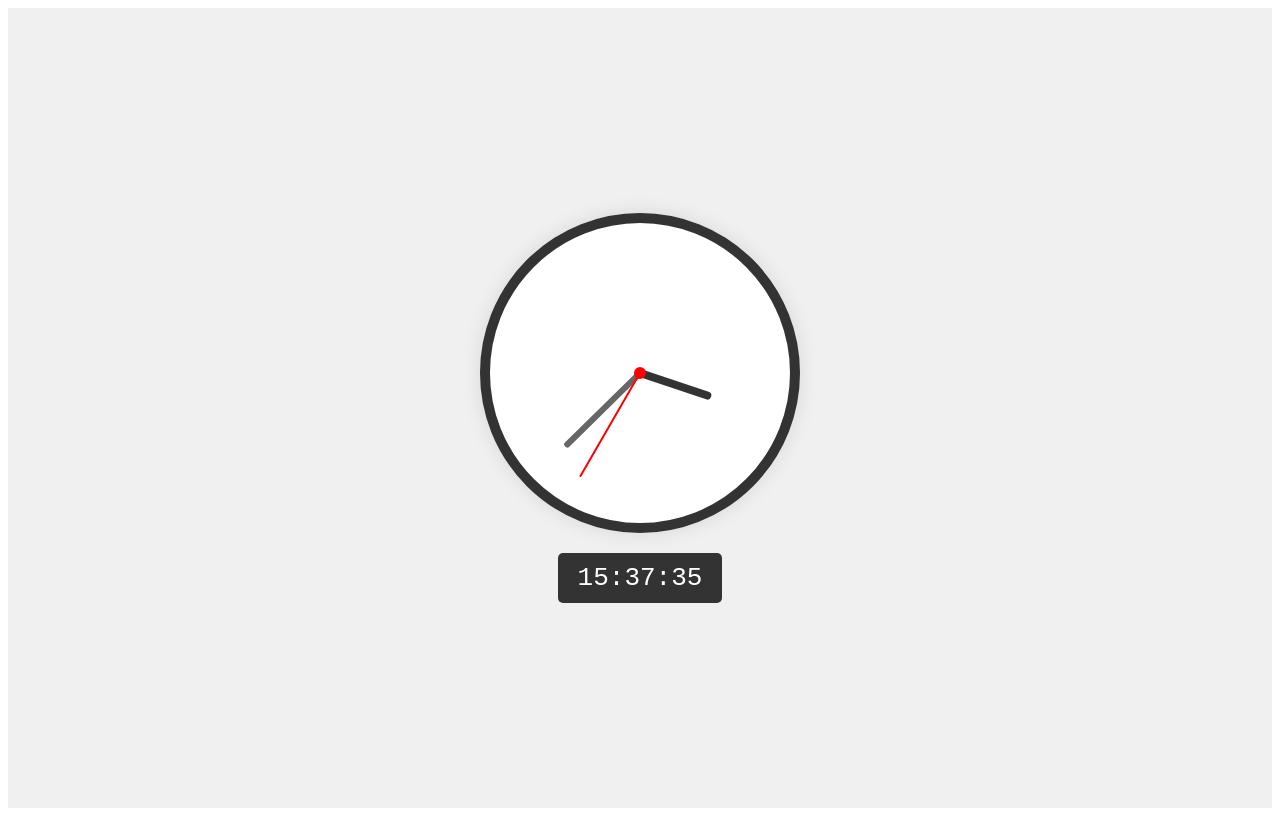
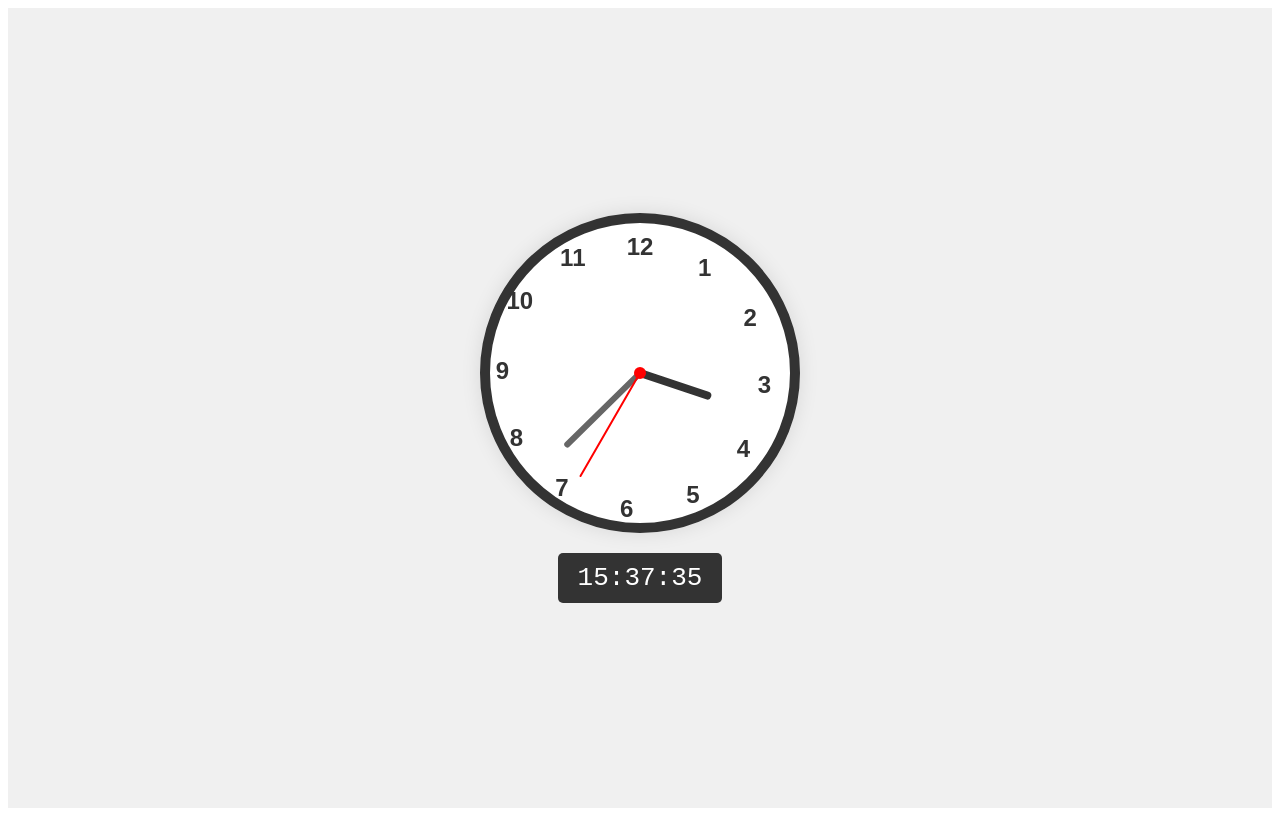
Before and after one commit to mrsumanth19/byte_xl-task-1, a plain HTML site: page index.html in a window 1280 px wide. Drawn offline with Linux system fonts and the light colour scheme.

Commit message:
Update index.html

```diff
--- a/index.html
+++ b/index.html
@@ -23,6 +23,62 @@
             position: relative;
             box-shadow: 0 0 20px rgba(0, 0, 0, 0.1);
         }
+
+        .number {
+            position: absolute;
+            width: 100%;
+            height: 100%;
+            text-align: center;
+            font-size: 1.5em;
+            font-family: Arial, sans-serif;
+            font-weight: bold;
+            color: #333;
+        }
+
+        .number span {
+            display: inline-block;
+            position: absolute;
+            left: 50%;
+            transform: translateX(-50%);
+            padding-top: 10px;
+        }
+
+        /* Position numbers around the clock */
+        .number1 { transform: rotate(30deg); }
+        .number1 span { transform: rotate(-30deg) translateX(-50%); }
+
+        .number2 { transform: rotate(60deg); }
+        .number2 span { transform: rotate(-60deg) translateX(-50%); }
+
+        .number3 { transform: rotate(90deg); }
+        .number3 span { transform: rotate(-90deg) translateX(-50%); }
+
+        .number4 { transform: rotate(120deg); }
+        .number4 span { transform: rotate(-120deg) translateX(-50%); }
+
+        .number5 { transform: rotate(150deg); }
+        .number5 span { transform: rotate(-150deg) translateX(-50%); }
+
+        .number6 { transform: rotate(180deg); }
+        .number6 span { transform: rotate(-180deg) translateX(-50%); }
+
+        .number7 { transform: rotate(210deg); }
+        .number7 span { transform: rotate(-210deg) translateX(-50%); }
+
+        .number8 { transform: rotate(240deg); }
+        .number8 span { transform: rotate(-240deg) translateX(-50%); }
+
+        .number9 { transform: rotate(270deg); }
+        .number9 span { transform: rotate(-270deg) translateX(-50%); }
+
+        .number10 { transform: rotate(300deg); }
+        .number10 span { transform: rotate(-300deg) translateX(-50%); }
+
+        .number11 { transform: rotate(330deg); }
+        .number11 span { transform: rotate(-330deg) translateX(-50%); }
+
+        .number12 { transform: rotate(0deg); }
+        .number12 span { transform: rotate(0deg) translateX(-50%); }
 
         .hand {
             position: absolute;
@@ -79,6 +135,20 @@
 <body>
     <div class="clock-container">
         <div class="clock">
+            <!-- Clock numbers -->
+            <div class="number number1"><span>1</span></div>
+            <div class="number number2"><span>2</span></div>
+            <div class="number number3"><span>3</span></div>
+            <div class="number number4"><span>4</span></div>
+            <div class="number number5"><span>5</span></div>
+            <div class="number number6"><span>6</span></div>
+            <div class="number number7"><span>7</span></div>
+            <div class="number number8"><span>8</span></div>
+            <div class="number number9"><span>9</span></div>
+            <div class="number number10"><span>10</span></div>
+            <div class="number number11"><span>11</span></div>
+            <div class="number number12"><span>12</span></div>
+
             <div class="hand hour-hand"></div>
             <div class="hand minute-hand"></div>
             <div class="hand second-hand"></div>
```
